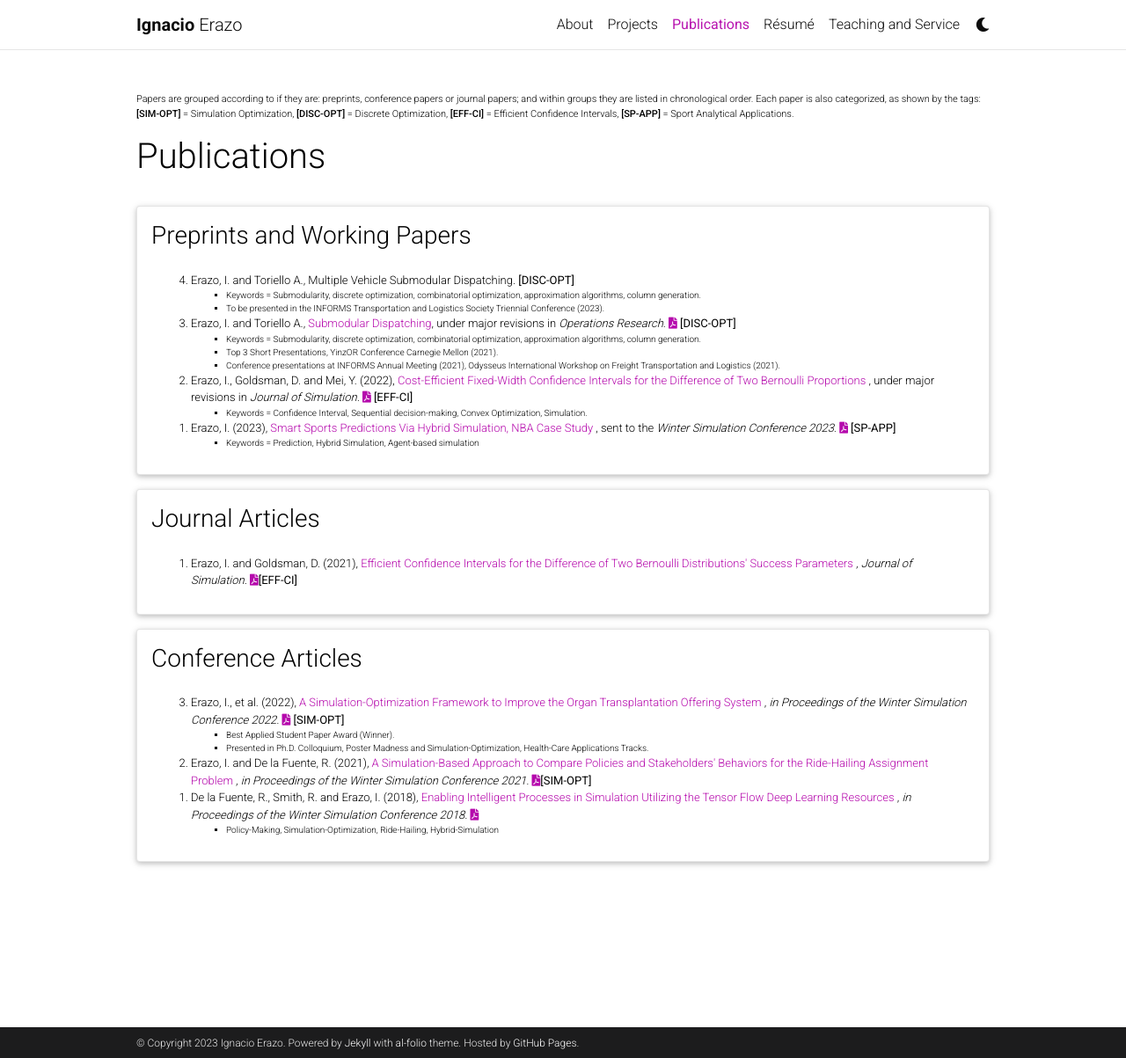
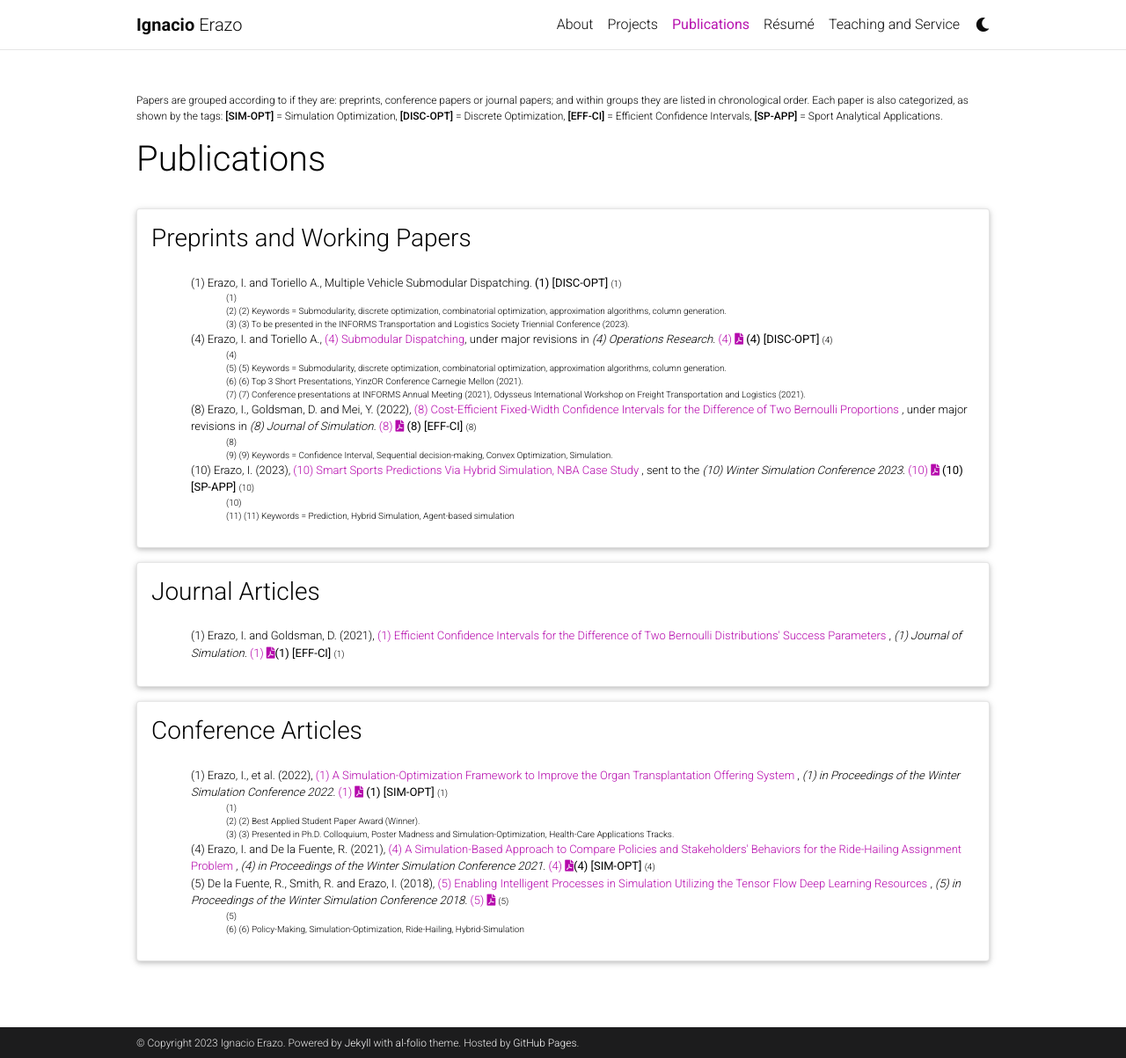
Before and after one commit to ierazo/ierazo.github.io, a Jekyll site: the page built from _pages/pubs_detailed.md, in a window 1280 px wide and 1203 px high. Shown: the whole window at 88% size. Built offline with Jekyll 4.4.1, drawn with Linux system fonts in a browser that asks for light colours; comment, search, counter and statistics services are not loaded; a style sheet for code colours, icons or effects is not loaded.

Commit message:
try improvement

```diff
--- a/_includes/cv/pubs_list.html
+++ b/_includes/cv/pubs_list.html
@@ -1,3 +1,21 @@
+<style>
+
+  ol li {
+
+  counter-increment: OrderedList;
+
+  list-style: none;
+
+  }
+
+  ol li :before {
+
+  content: "(" counter(OrderedList) ") ";
+
+  }
+
+  </style>
+
 <ul class="card-text font-weight-light list-group list-group-flush">
     {% for content in entry.contents %}
       <li class="list-group-item">
--- a/_layouts/pubs_detailed.html
+++ b/_layouts/pubs_detailed.html
@@ -3,7 +3,7 @@ layout: default
 ---
 
 <body>
-	<p style="font-size: 11px;">Papers are grouped according to if they are: preprints, conference papers or journal papers;
+	<p style="font-size: 12px;">Papers are grouped according to if they are: preprints, conference papers or journal papers;
   and within groups they are listed in chronological order.
   Each paper is also categorized, as shown by the tags: <strong>[SIM-OPT]</strong> = Simulation Optimization,
   <strong>[DISC-OPT]</strong> = Discrete Optimization, <strong>[EFF-CI]</strong> = Efficient Confidence Intervals,
```
